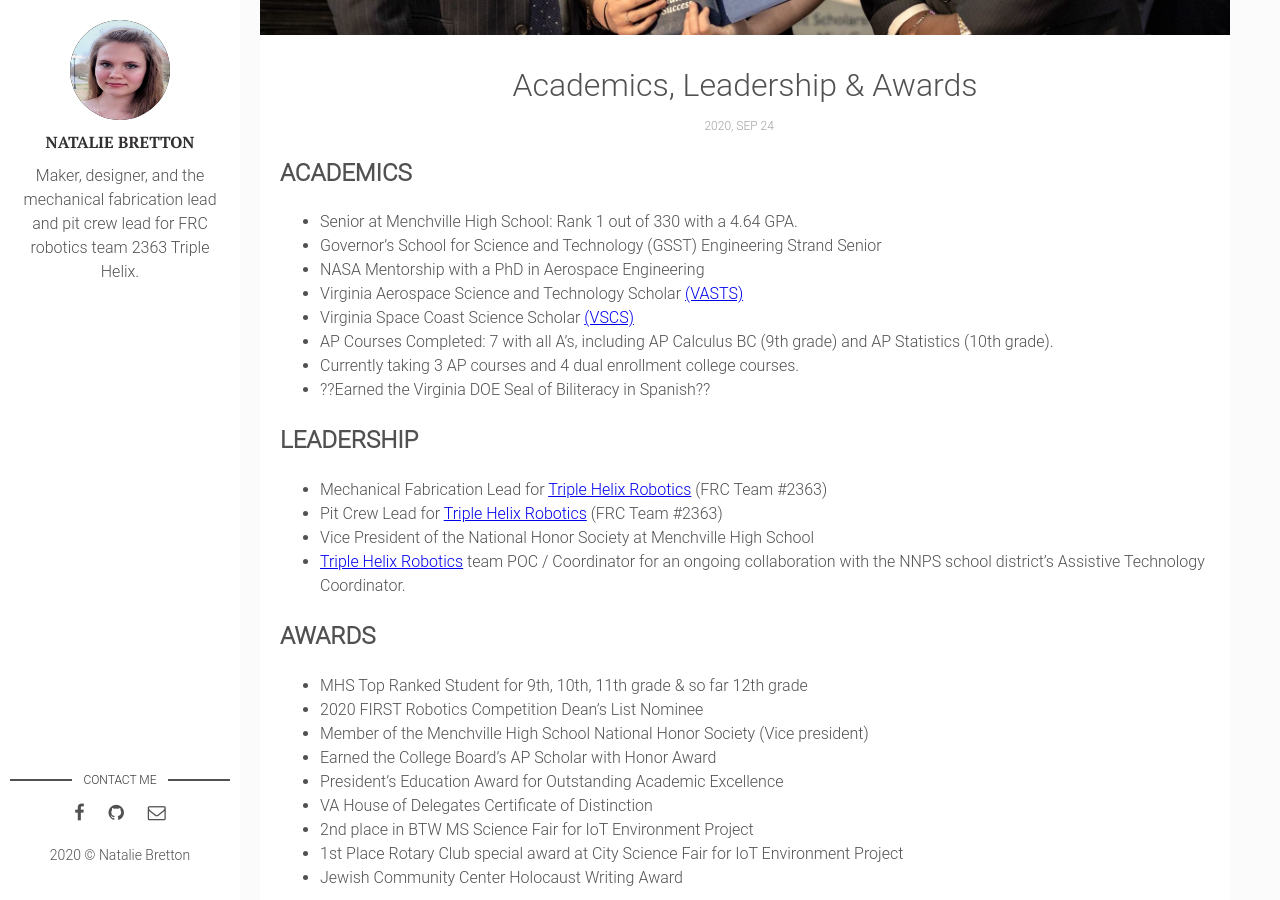
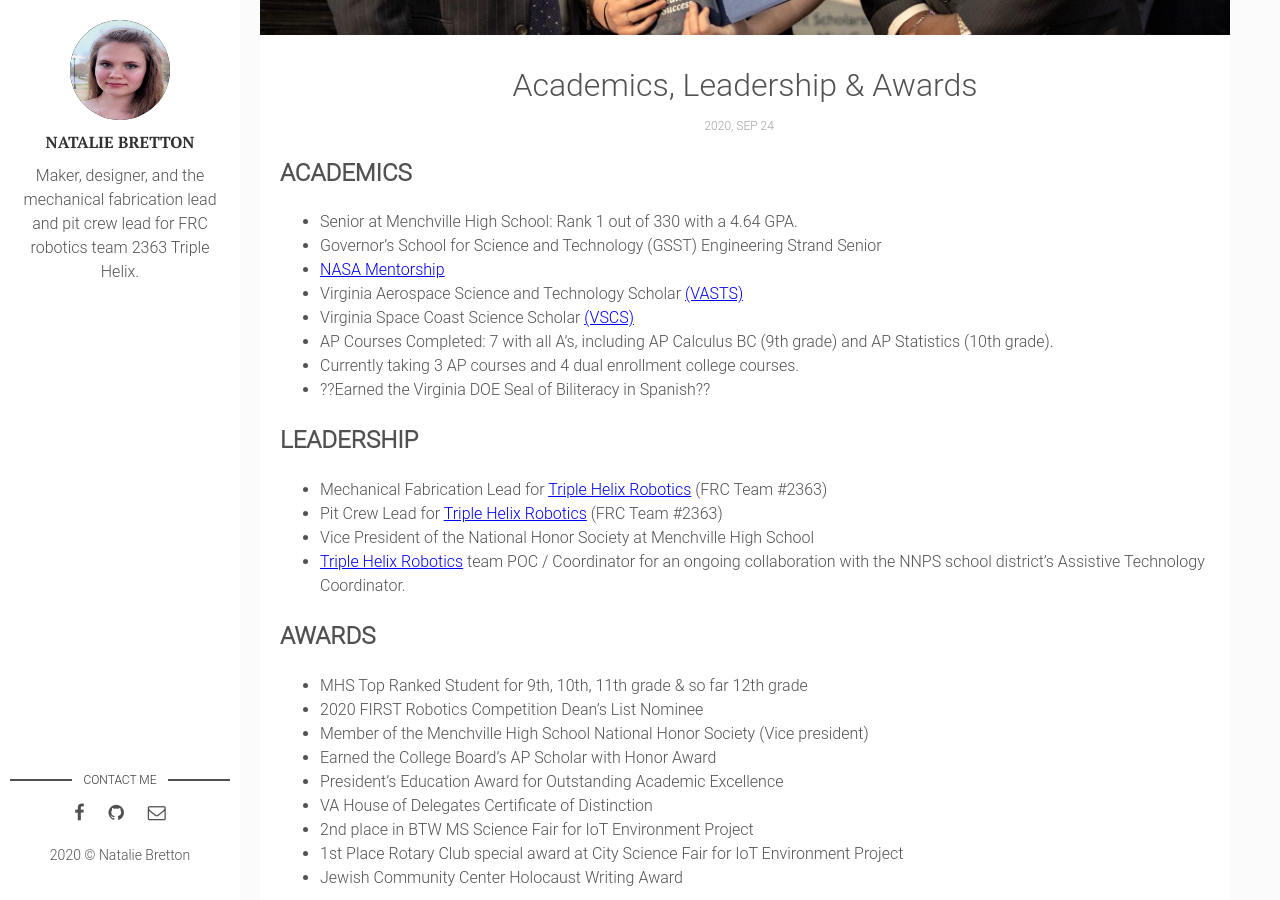
Before and after one commit to natgrrl/natgrrl.github.io, a Jekyll site: the page built from _posts/2020-09-24-academic-awards.markdown, in a window 1280 px wide and 900 px high, scrolled down 485 px. Built offline with Jekyll 4.4.1, drawn with Linux system fonts in a browser that asks for light colours.

Commit message:
Update 2020-09-24-academic-awards.markdown

```diff
--- a/_posts/2020-09-24-academic-awards.markdown
+++ b/_posts/2020-09-24-academic-awards.markdown
@@ -11,7 +11,7 @@ tags: [ACADEMICS, AWARDS, LEADERSHIP]
 
 * Senior at Menchville High School:  Rank 1 out of 330 with a 4.64 GPA.
 * Governor’s School for Science and Technology (GSST) Engineering Strand Senior
-* NASA Mentorship with a PhD in Aerospace Engineering
+* [NASA Mentorship](https://natgrrl.github.io/nasa-mentorship/)
 * Virginia Aerospace Science and Technology Scholar [(VASTS)](https://vsgc.odu.edu/vasts/)
 * Virginia Space Coast Science Scholar [(VSCS)](https://vsgc.odu.edu/spacecoast/)
 * AP Courses Completed: 7 with all A's, including AP Calculus BC (9th grade) and AP Statistics (10th grade).
```
